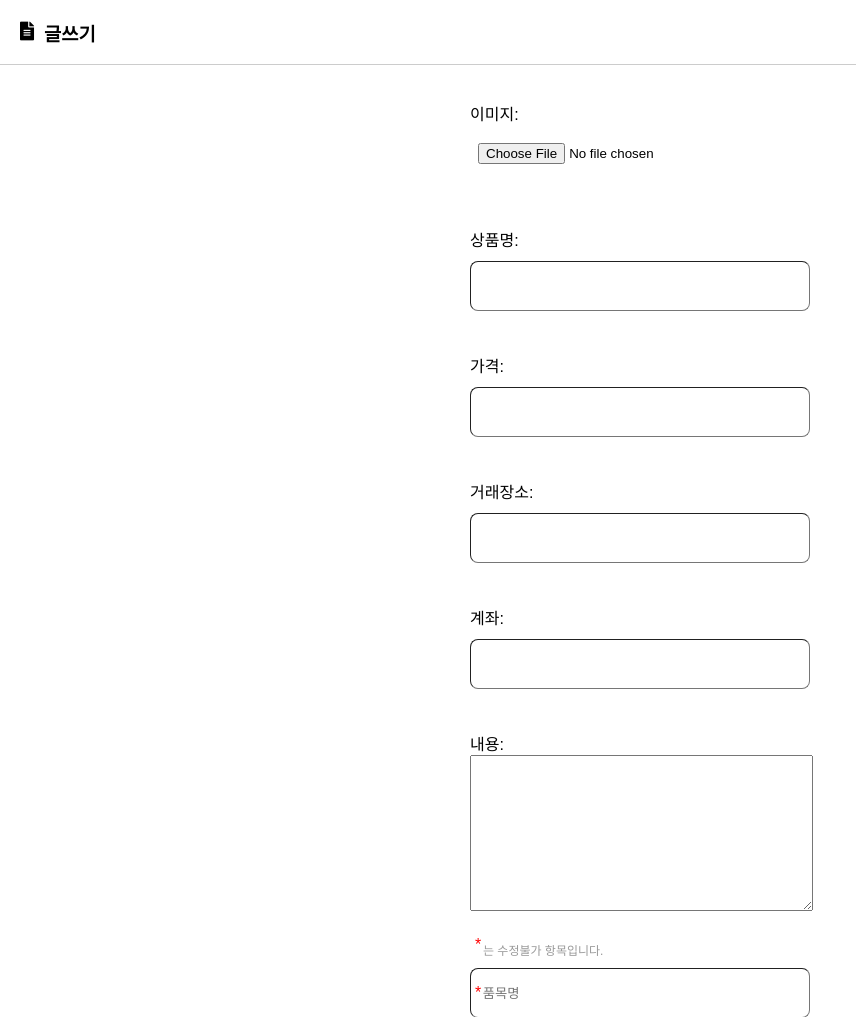
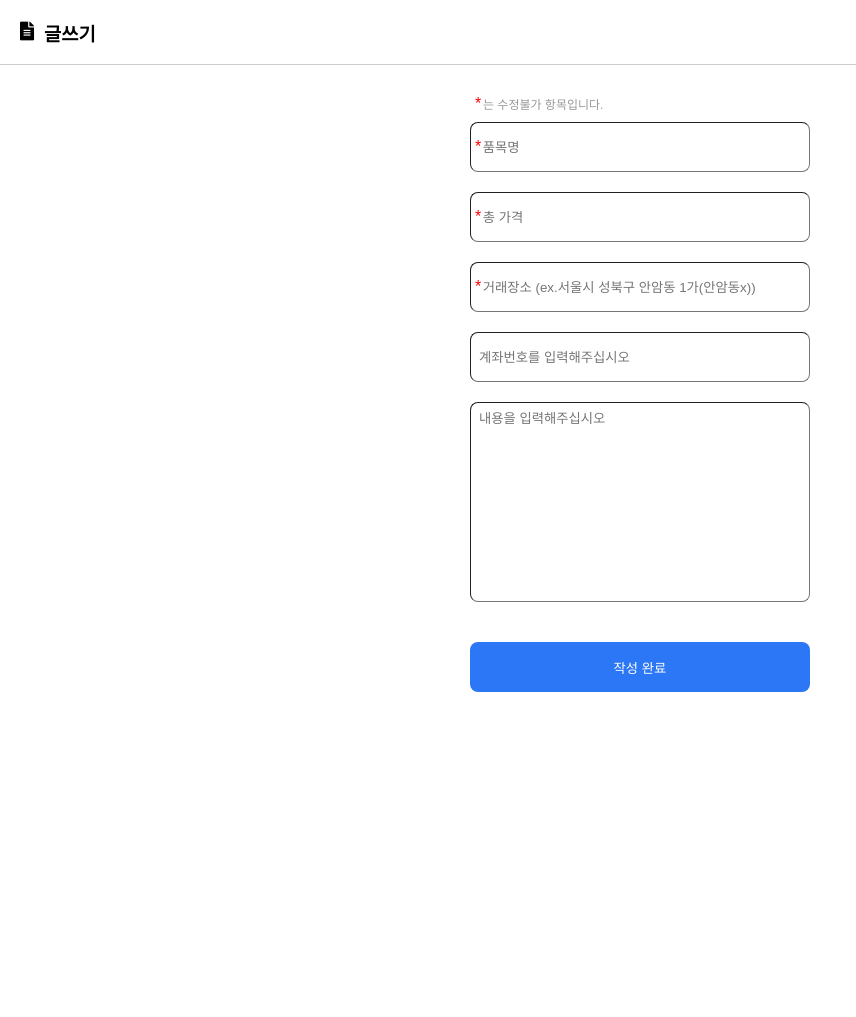
Before and after one commit to greentree3123/09, a Django app: page /posts/new/ in a window 1280 px wide. Shown: the top 1017 px of the page, without its empty margins (0-856 px from the left). After the commit the page ends 692 px from the top, so only its background shows below. Run offline with Django 4.2, Linux system fonts and the light colour scheme.

Commit message:
[add] 글쓰기 html 수정

```diff
--- a/database09/posts/templates/writeup.html
+++ b/database09/posts/templates/writeup.html
@@ -1,4 +1,5 @@
 <!DOCTYPE html>
+{% load static %}
 <html lang="en">
 <head>
     <meta charset="UTF-8">
@@ -119,23 +120,28 @@
     <div class="underline"></div>
     <form method="post" action="" id="post-form" enctype="multipart/form-data">
         {% csrf_token %}
-        {{ form.as_p }}
+        <div class="mb-3">
       <div class="image-container">
       </div>
       <div class="input-container required-field">
         <div class="note">는 수정불가 항목입니다.</div>
       </div>
       <div class="input-container required-field">
-        <input type="text" name="productName" placeholder=" 품목명">
+        <input type="text" name="productName" placeholder=" 품목명"
+        value="{{ form.title.value|default_if_none:'' }}">
       </div>
       <div class="input-container required-field">
-        <input type="price" name="totalPrice" placeholder=" 총 가격">
+        <input type="price" name="totalPrice" placeholder=" 총 가격"
+        value="{{ form.sales.value|default_if_none:'' }}">
       </div>
       <div class="input-container required-field">
-        <input type="place" name="Place" placeholder=" 거래장소 (ex.서울시 성북구 안암동 1가(안암동x))">
+        <input type="place" name="Place" placeholder=" 거래장소 (ex.서울시 성북구 안암동 1가(안암동x))"
+        value="{{ form.place.value|default_if_none:'' }}">
       </div>
-        <input type="account" name="userAccount" placeholder="계좌번호를 입력해주십시오">
-        <input type="content" name="content" placeholder="내용을 입력해주십시오">
+        <input type="account" name="userAccount" placeholder="계좌번호를 입력해주십시오"
+        value="{{ form.account.value|default_if_none:'' }}">
+        <input type="content" name="content" placeholder="내용을 입력해주십시오"
+        value="{{ form.content.value|default_if_none:'' }}">
         <input type="submit" value="작성 완료">
     </form>
 </body>
```
